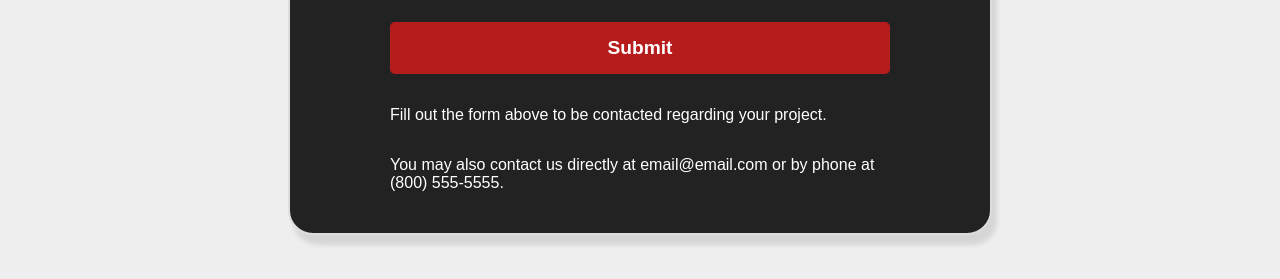
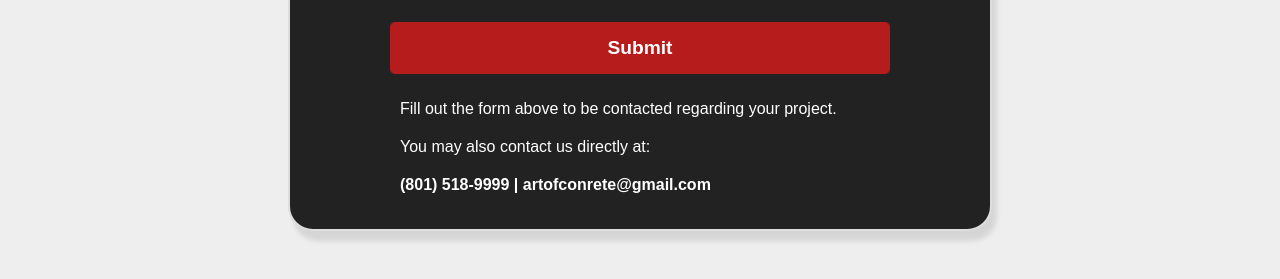
Before and after one commit to dominiccc13/concrete-demo, a website: page index.html in a window 1280 px wide. Shown: the part 3503-3782 px from the top of the page. Drawn offline with Linux system fonts and the light colour scheme; files that its build step writes are made by us from their sources; files whose address does not match are found by name.

Commit message:
added contact info

```diff
--- a/assets/style.css
+++ b/assets/style.css
@@ -443,6 +443,10 @@ button:hover {
     box-shadow: 3px 5px 5px rgba(0,0,0,.1);
 }
 
+#estimate-container p {
+    margin: 10px;
+}
+
 #modal button {
     background: #444;
     border: none;
--- a/index.html
+++ b/index.html
@@ -144,7 +144,8 @@
                 <button class="c2a-button" type="submit">Submit</button>
             </form>
             <p class="reveal">Fill out the form above to be contacted regarding your project.</p>
-            <p class="reveal">You may also contact us directly at email@email.com or by phone at (800) 555-5555.</p>
+            <p class="reveal">You may also contact us directly at:</p>
+            <p class="reveal"><strong>(801) 518-9999 | artofconrete@gmail.com</strong></p>
             <div id="modal">
                 <h4>Your estimate request has been submitted!</h4>
                 <p>Be sure to be on the lookout for an email or call.</p>
```
